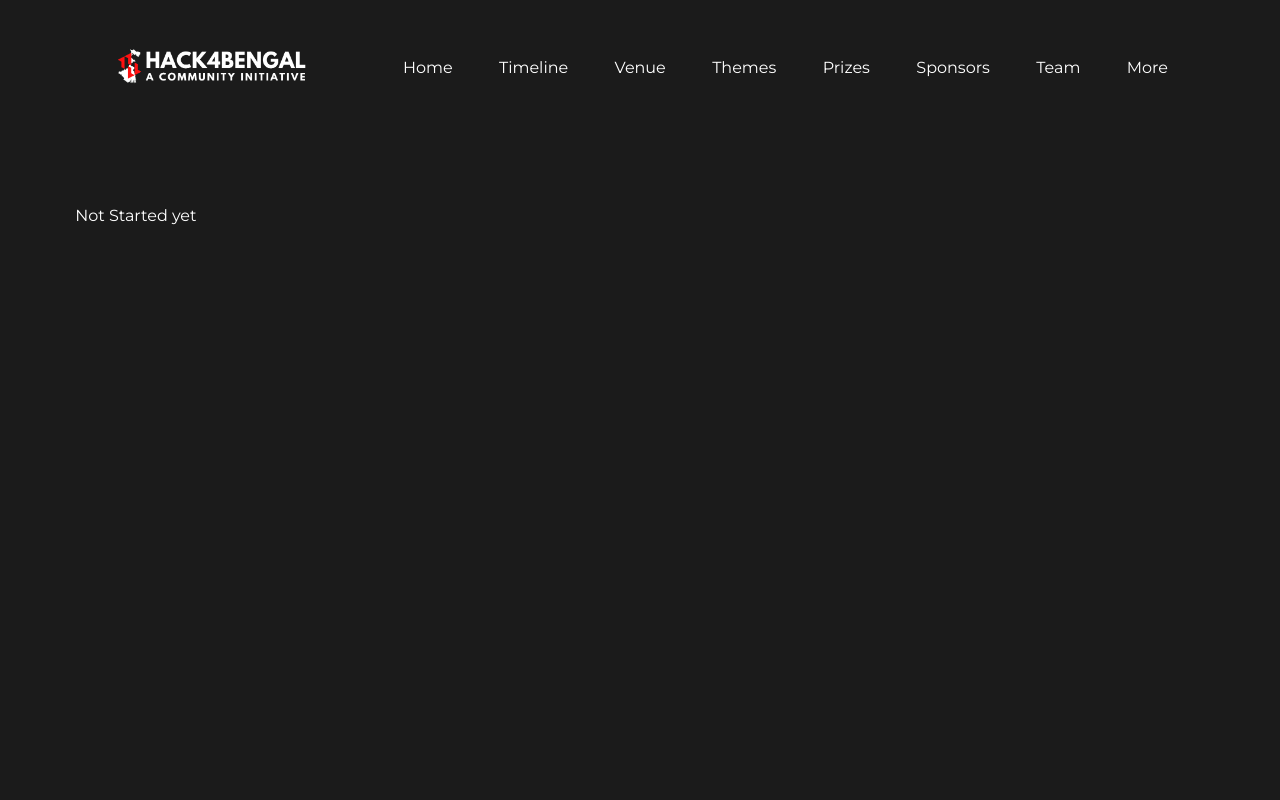
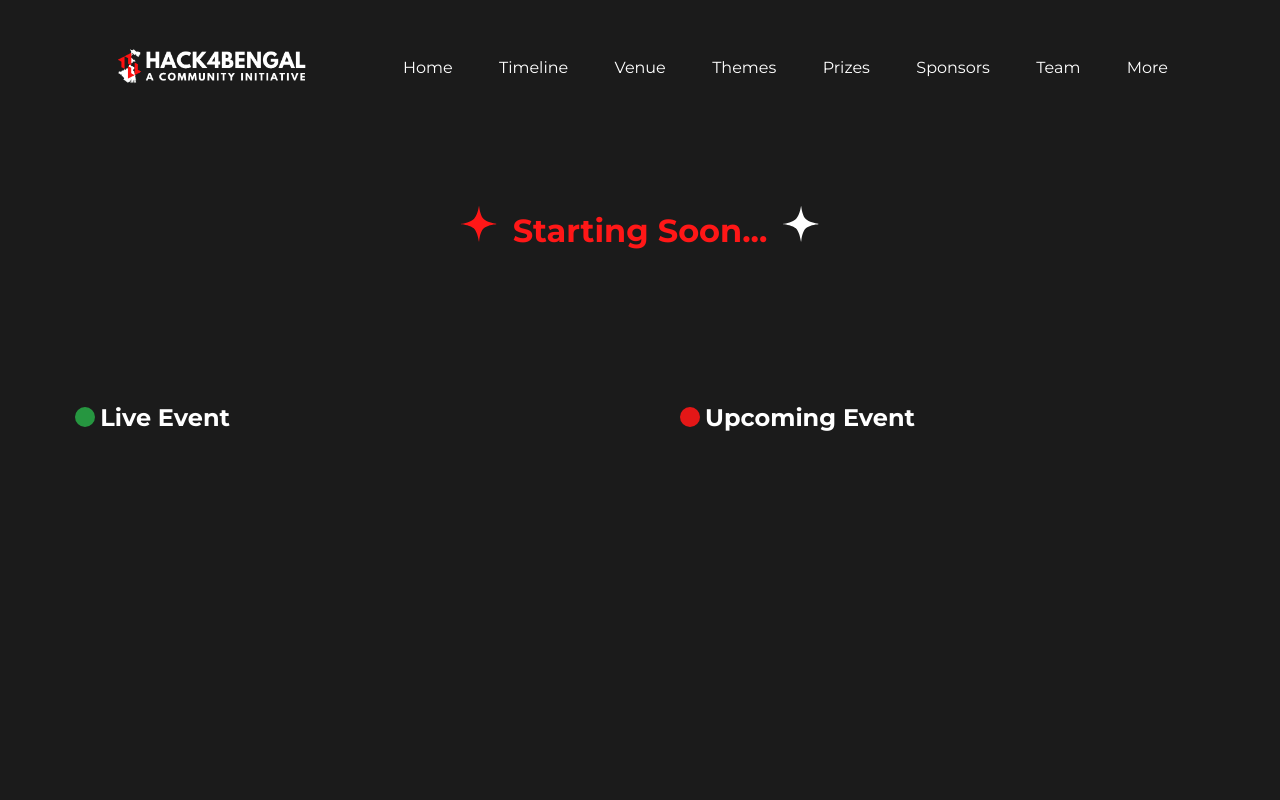
Before and after one commit to hack4bengal/s3, a React (Vite) app: page /live in a window 1280 px wide. Shown: the top 800 px of the page. Built offline with nearby package versions, Linux system fonts and the light colour scheme.

Commit message:
LivePage Event section Addition + Ui done

```diff
--- /dev/null
+++ b/src/pages/live/EventSection.jsx
@@ -0,0 +1,76 @@
+import React from 'react'
+import { Events } from './Events'
+
+import "./EventSection.scss";
+
+const EventCard = ({ event }) => {
+    return (
+        <div className="card">
+            <img src={event.thumbnail} alt={event.name} className="card-img-top" />
+            <div className="card-body">
+                <div className='card-details'>
+                <h2 className="card-title">{event.name}</h2>
+                <p className="card-description">{event.description}</p>
+                </div>
+                <p className="card-text">
+                    <small className="text-muted">{new Date(event.time).toLocaleTimeString([], { hour: '2-digit', minute: '2-digit' })}</small>
+                    <small className="text-muted">{event.place}</small>
+                </p>
+            </div>
+        </div>
+    );
+};
+
+const EventSection = () => {
+    const currentTime = new Date();
+    const sixHoursLater = new Date(currentTime.getTime() + 6 * 60 * 60 * 1000);
+
+    // Sort events by time
+    const sortedEvents = [...Events].sort((a, b) => new Date(a.time) - new Date(b.time));
+
+    // Determine the status of each event
+    const eventsWithStatus = sortedEvents.map(event => {
+        const eventTime = new Date(event.time);
+        const twoHoursLater = new Date(eventTime.getTime() + 2 * 60 * 60 * 1000);
+        let status = '';
+
+        if (currentTime >= eventTime && currentTime <= twoHoursLater) {
+            status = 'Live';
+        } else if (currentTime < eventTime) {
+            status = 'Upcoming';
+        } else {
+            status = 'Past';
+        }
+
+        return { ...event, status };
+    });
+
+    // Separate live event and upcoming events
+    const liveEvent = eventsWithStatus.find(event => event.status === 'Live');
+    const upcomingEvents = eventsWithStatus.filter(event =>
+        event.status === 'Upcoming' && new Date(event.time) <= sixHoursLater
+    );
+
+    return (
+        <div className="event-list">
+            <div className="live-event">
+                <div className='badge-live'>
+                    <span></span>
+                    <h2>Live Event</h2>
+                </div>
+                {liveEvent && <EventCard event={liveEvent} />}
+            </div>
+            <div className="upcoming-events">
+                <div className='badge-upcoming'>
+                    <span></span>
+                    <h2>Upcoming Event</h2>
+                </div>
+                {upcomingEvents.map((event, index) => (
+                    <EventCard key={index} event={event} />
+                ))}
+            </div>
+        </div>
+    );
+};
+
+export default EventSection
--- /dev/null
+++ b/src/pages/live/EventSection.scss
@@ -0,0 +1,130 @@
+.card {
+    display: flex;
+    justify-content: start;
+    align-items: center;
+    gap: 2rem;
+    border: solid white 1px;
+    padding: 1rem;
+    margin: 20px 0;
+
+    @media screen and (max-width: 720px) {
+        flex-direction: column;
+        width: 250px;
+        padding: 0 1rem;
+        gap: 0;
+    }
+
+    .card-img-top {
+        $size: 250px;
+        height: $size;
+        width: $size;
+    }
+
+    .card-body {
+        display: flex;
+        flex-direction: column;
+        justify-content: center;
+        align-items: start;
+        gap: 4rem;
+
+        @media screen and (max-width: 720px) {
+            gap: 2rem;
+            padding: 1rem;
+        }
+
+        .card-details {
+            display: flex;
+            flex-direction: column;
+            gap: 15px;
+
+            .card-description {
+                opacity: 40%;
+                display: -webkit-box;
+                -webkit-line-clamp: 3;
+                -webkit-box-orient: vertical;
+                overflow: hidden;
+            }
+        }
+    }
+
+    .card-text {
+        display: flex;
+        gap: 1rem;
+        font-weight: 600;
+        font-size: large;
+    }
+}
+
+.event-list {
+    display: flex;
+    justify-content: space-between;
+    align-items: flex-start;
+    gap: 5rem;
+
+    @media screen and (max-width: 1120px) {
+        flex-direction: column;
+        align-items: center;
+    }
+
+
+    .live-event {
+        flex: 1;
+        flex-direction: column;
+
+        .badge-live {
+            display: flex;
+            justify-content: start;
+            align-items: center;
+            gap: 5px;
+            color: #fff;
+            padding: 1rem 0;
+
+            span {
+                $size: 20px;
+                height: $size;
+                width: $size;
+                border-radius: 50%;
+                background-color: #28a745;
+                animation: blink 2s infinite;
+            }
+        }
+    }
+
+    .upcoming-events {
+        flex: 1;
+        display: flex;
+        flex-direction: column;
+
+        .badge-upcoming {
+            display: flex;
+            justify-content: start;
+            align-items: center;
+            gap: 5px;
+            color: #fff;
+            padding: 1rem 0;
+
+            span {
+                $size: 20px;
+                height: $size;
+                width: $size;
+                border-radius: 50%;
+                background-color: #ff1717;
+                animation: blink 2s infinite;
+            }
+        }
+    }
+}
+
+@keyframes blink {
+    0% {
+      opacity: 1;
+    }
+
+    50% {
+      opacity: 0;
+    }
+
+    100% {
+      opacity: 1;
+    }
+  }
--- /dev/null
+++ b/src/pages/live/Events.js
@@ -0,0 +1,26 @@
+import ml101 from "../../assets/images/EventsImages/ml101.webp";
+import uiux101 from "../../assets/images/EventsImages/uiux101.webp";
+
+export const Events = [
+    {
+        name: "ML 101",
+        thumbnail: ml101,
+        description: "Lorem ipsum dolor sit amet, consectetur adipiscing elit. ipsum dolor sit amet, consectetur adipiscing elit.",
+        time: "2024-06-23T03:00:00",
+        place: "Room 216",
+    },
+    {
+        name: "UI/UX 101",
+        thumbnail: uiux101,
+        description: "Lorem ipsum dolor sit amet, consectetur adipiscing elit. ipsum dolor sit amet, consectetur adipiscing elit.",
+        time: "2024-06-22T23:00:00",
+        place: "Room 209",
+    },
+    {
+        name: "Sponsor Event",
+        thumbnail: uiux101,
+        description: "Lorem ipsum dolor sit amet, consectetur adipiscing elit.",
+        time: "2024-06-23T03:00:00",
+        place: "Room 216",
+    },
+]
--- a/src/pages/live/Live.jsx
+++ b/src/pages/live/Live.jsx
@@ -11,10 +11,11 @@ import SpeedSign03 from '../../assets/images/livepage/SpeedSign03.svg';
 
 // Css imports
 import "./Live.scss";
+import EventSection from "./EventSection";
 
 const Live = () => {
-  // const LiveDate = new Date("2024-06-28T18:00:00");
-  const LiveDate = new Date("2024-06-22T00:00:00");
+  const LiveDate = new Date("2024-06-28T18:00:00");
+
   const calculateTimeLeft = () => {
     const targetDate = new Date("2024-06-30T06:00:00");
     const now = new Date();
@@ -75,9 +76,11 @@ const Live = () => {
 
                   <div className="time">
                     <p>
-                      {timeLeft?.hours < 10
-                        ? `0${timeLeft?.hours}`
-                        : timeLeft?.hours}
+                      {timeLeft?.days > 0 ?
+                        `${timeLeft?.hours + timeLeft?.days * 24}`
+                        : (timeLeft?.hours < 10
+                          ? `0${timeLeft?.hours}` : timeLeft?.hours)
+                      }
                     </p>
                     <p>Hours</p>
                   </div>
@@ -107,10 +110,15 @@ const Live = () => {
 
               </div>
             ) : (
-              <div>Not Started yet</div>
+              <div className="starting-soon">
+                <img src={RedStar} alt="design-prop-03" />
+                <p>Starting Soon...</p>
+                <img src={WhiteStar} alt="design-prop-04" />
+              </div>
             )
           }
         </div>
+        <EventSection />
       </div>
     </div>
   );
--- a/src/pages/live/Live.scss
+++ b/src/pages/live/Live.scss
@@ -11,9 +11,15 @@
   .livepage_body {
     height: 80%;
     margin-top: 150px;
+    display: flex;
+    flex-direction: column;
+    gap: 5rem;
 
     .timer_section {
       padding: 5% 0;
+      display: flex;
+      justify-content: center;
+      align-items: center;
 
       @media screen and (max-width: 1120px) {
         padding: 12% 0;
@@ -257,6 +263,26 @@
           animation: blink 2s infinite; // Adjust the animation duration as needed
         }
       }
+
+      .starting-soon {
+        width: fit-content;
+        display: flex;
+        justify-content: center;
+        align-items: baseline;
+        flex-direction: row;
+        gap: 1rem;
+
+        p {
+          font-size: xx-large;
+          font-weight: bold;
+          color: #ff1717;
+
+          @media screen and (max-width: 576px) {
+            font-size: large;
+          }
+        }
+
+      }
     }
   }
 }
```
